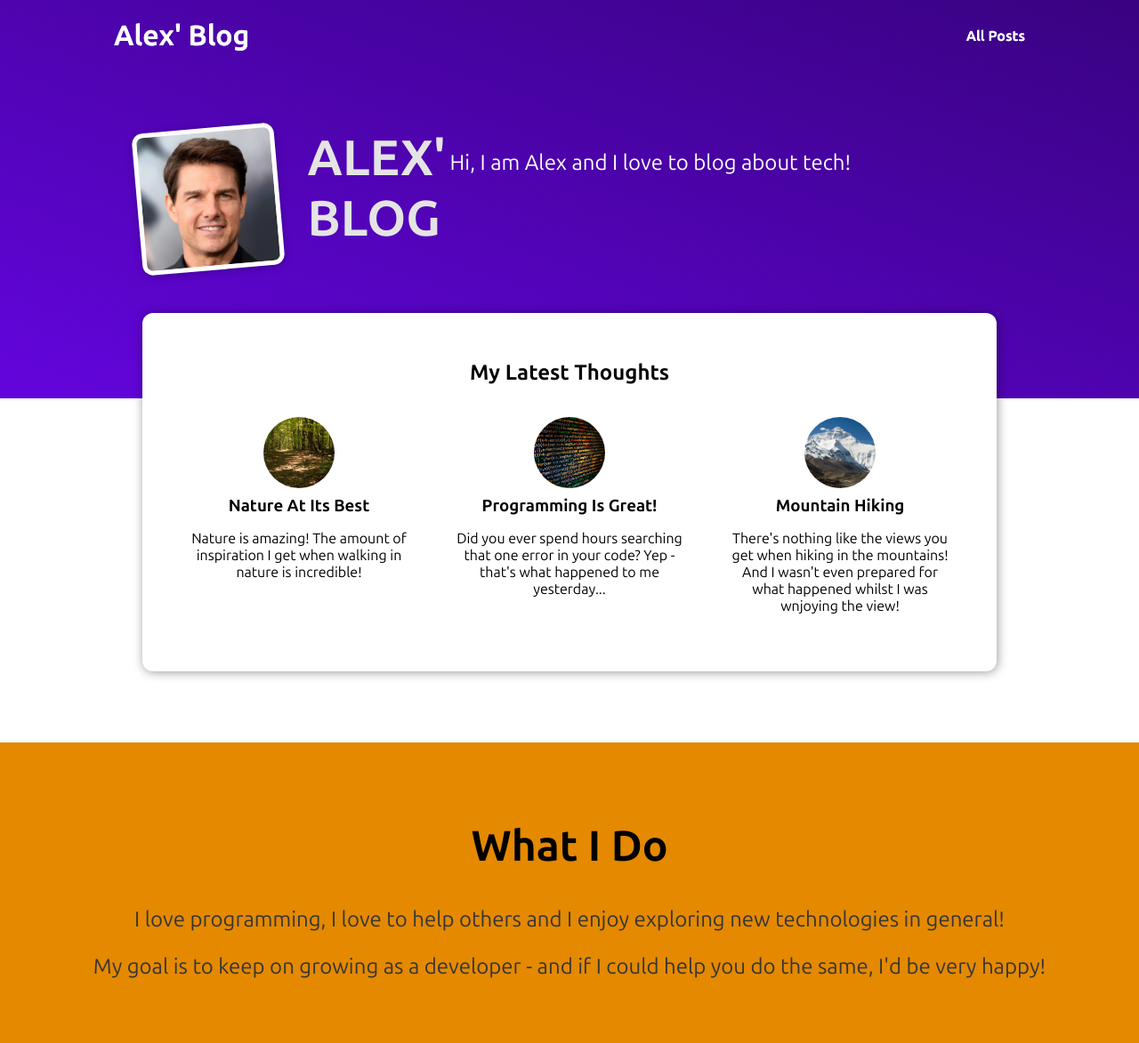
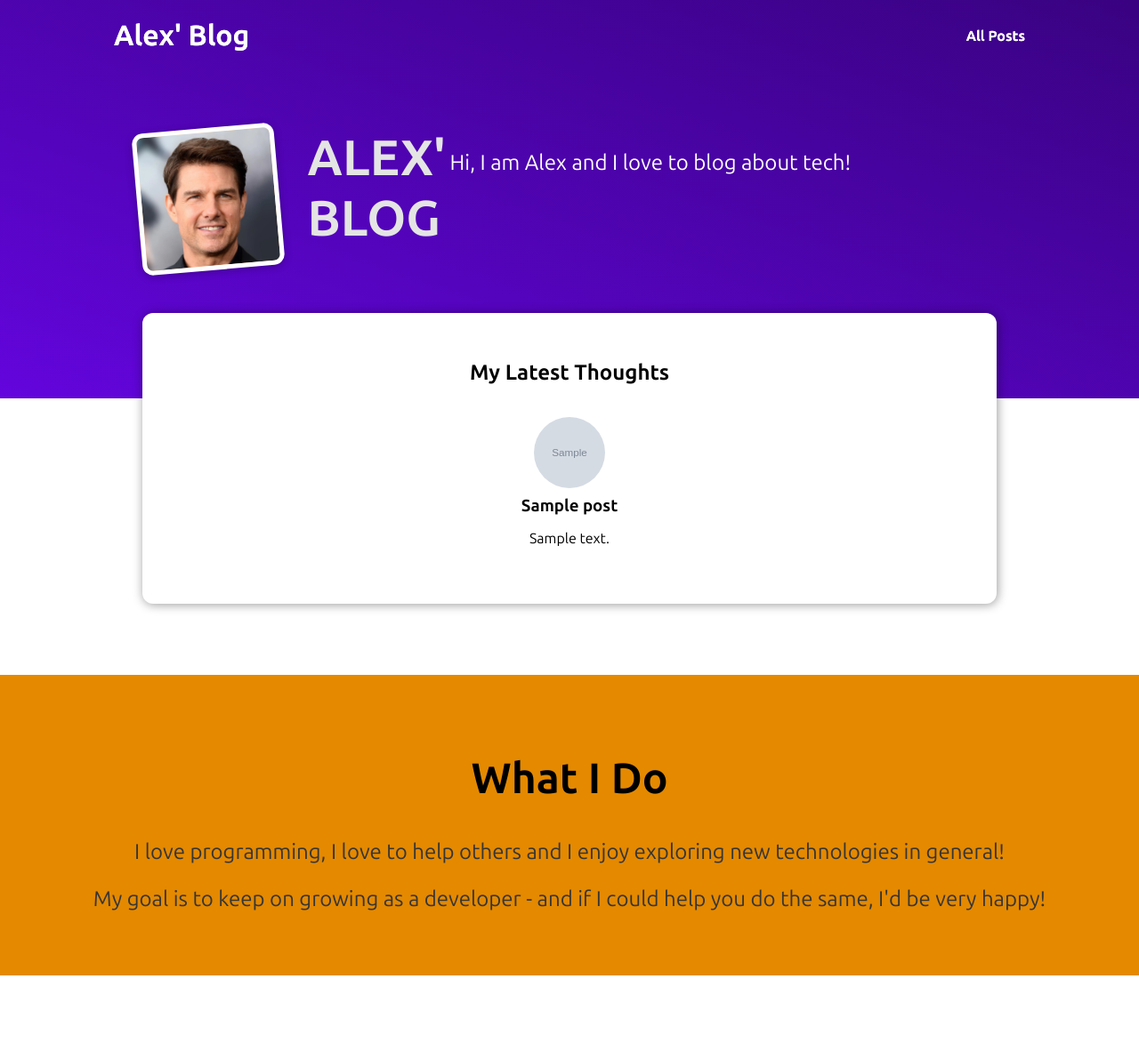
Before and after one commit to asaninocente/my-site, a Django app: page / in a window 1280 px wide. Shown: the whole page at 89% size. After the commit the page ends 1097 px from the top, so only its background shows below. Run offline with Django 5.2, Linux system fonts and the light colour scheme; tables that the repository leaves empty hold one stand-in row (values such as "Sample post"); grey boxes marked "Sample" are stand-in pictures.

Commit message:
Fetching Posts for Starting Page

```diff
--- a/blog/templates/blog/includes/post.html
+++ b/blog/templates/blog/includes/post.html
@@ -3,7 +3,7 @@
 <li>
   <article class='post'>
     <a href='{% url "post-detail-page" post.slug %}'>
-      <img src='{% static "blog/images/"|add:post.image %}' alt='{{ post.title }}' />
+      <img src='{% static "blog/images/"|add:post.image_name %}' alt='{{ post.title }}' />
       <div class='post__content'>
         <h3>{{ post.title }}</h3>
         <p>
--- a/blog/views.py
+++ b/blog/views.py
@@ -2,46 +2,9 @@ from datetime import date
 
 from django.shortcuts import render
 
+from .models import Post
+
 all_posts = [
-  {
-    "slug": "hike-in-the-mountains",
-    "image": "mountains.jpg",
-    "author": "Alex",
-    "date": date(2024, 5, 3),
-    "title": "Mountain Hiking",
-    "excerpt": "There's nothing like the views you get when hiking in the mountains! And I wasn't even prepared for what happened whilst I was wnjoying the view!",
-    "content": """
-      Lorem ipsum dolor sit amet, consectetur adipiscing elit. Cras dapibus lorem in mauris molestie elementum. Suspendisse sollicitudin magna vitae diam accumsan, sed pellentesque elit ultrices. Quisque nec nisl ut diam congue fermentum. Vestibulum id blandit sapien. Ut pharetra urna nisi, sed semper ante ornare quis. Curabitur in nibh odio. Proin ut nisl ut magna cursus volutpat. Mauris nec est pulvinar, tincidunt quam at, tincidunt diam.
-      Pellentesque eget porttitor quam, dignissim imperdiet mi. Sed in dignissim justo. Cras egestas imperdiet dolor vel lobortis. Praesent vestibulum erat in odio elementum porttitor. Sed eget euismod mauris, sed placerat elit. Nulla auctor, arcu nec iaculis porttitor, nulla nulla semper diam, at semper odio dolor quis arcu. Nulla eros eros, cursus ut ex at, bibendum dictum massa. Praesent nec dolor eget dui egestas blandit. Ut ac magna tortor. Fusce congue, ipsum quis egestas volutpat, velit dui lobortis quam, non mattis metus ante sit amet justo.
-      Pellentesque habitant morbi tristique senectus et netus et malesuada fames ac turpis egestas. Vestibulum vehicula est at pharetra venenatis. In eleifend justo lectus. Nullam pharetra volutpat dignissim. Mauris imperdiet augue ligula, sollicitudin rhoncus enim vestibulum a. Suspendisse vel euismod odio, sed euismod mi. Quisque vitae ipsum massa. Sed pretium venenatis tellus sit amet faucibus. Suspendisse efficitur risus et ex varius lobortis vitae eu ante. Mauris congue, tellus vel rhoncus vestibulum, ex tellus semper orci, et porttitor massa est a elit.
-    """
-  },
-  {
-    "slug": "programming-is-fun",
-    "image": "coding.webp",
-    "author": "Maximilian",
-    "date": date(2022, 3, 10),
-    "title": "Programming Is Great!",
-    "excerpt": "Did you ever spend hours searching that one error in your code? Yep - that's what happened to me yesterday...",
-    "content": """
-      Lorem ipsum dolor sit amet, consectetur adipiscing elit. Cras dapibus lorem in mauris molestie elementum. Suspendisse sollicitudin magna vitae diam accumsan, sed pellentesque elit ultrices. Quisque nec nisl ut diam congue fermentum. Vestibulum id blandit sapien. Ut pharetra urna nisi, sed semper ante ornare quis. Curabitur in nibh odio. Proin ut nisl ut magna cursus volutpat. Mauris nec est pulvinar, tincidunt quam at, tincidunt diam.
-      Pellentesque eget porttitor quam, dignissim imperdiet mi. Sed in dignissim justo. Cras egestas imperdiet dolor vel lobortis. Praesent vestibulum erat in odio elementum porttitor. Sed eget euismod mauris, sed placerat elit. Nulla auctor, arcu nec iaculis porttitor, nulla nulla semper diam, at semper odio dolor quis arcu. Nulla eros eros, cursus ut ex at, bibendum dictum massa. Praesent nec dolor eget dui egestas blandit. Ut ac magna tortor. Fusce congue, ipsum quis egestas volutpat, velit dui lobortis quam, non mattis metus ante sit amet justo.
-      Pellentesque habitant morbi tristique senectus et netus et malesuada fames ac turpis egestas. Vestibulum vehicula est at pharetra venenatis. In eleifend justo lectus. Nullam pharetra volutpat dignissim. Mauris imperdiet augue ligula, sollicitudin rhoncus enim vestibulum a. Suspendisse vel euismod odio, sed euismod mi. Quisque vitae ipsum massa. Sed pretium venenatis tellus sit amet faucibus. Suspendisse efficitur risus et ex varius lobortis vitae eu ante. Mauris congue, tellus vel rhoncus vestibulum, ex tellus semper orci, et porttitor massa est a elit.
-    """
-  },
-  {
-    "slug": "into-the-woods",
-    "image": "woods.jpg",
-    "author": "Maximilian",
-    "date": date(2020, 8, 5),
-    "title": "Nature At Its Best",
-    "excerpt": "Nature is amazing! The amount of inspiration I get when walking in nature is incredible!",
-    "content": """
-      Lorem ipsum dolor sit amet, consectetur adipiscing elit. Cras dapibus lorem in mauris molestie elementum. Suspendisse sollicitudin magna vitae diam accumsan, sed pellentesque elit ultrices. Quisque nec nisl ut diam congue fermentum. Vestibulum id blandit sapien. Ut pharetra urna nisi, sed semper ante ornare quis. Curabitur in nibh odio. Proin ut nisl ut magna cursus volutpat. Mauris nec est pulvinar, tincidunt quam at, tincidunt diam.
-      Pellentesque eget porttitor quam, dignissim imperdiet mi. Sed in dignissim justo. Cras egestas imperdiet dolor vel lobortis. Praesent vestibulum erat in odio elementum porttitor. Sed eget euismod mauris, sed placerat elit. Nulla auctor, arcu nec iaculis porttitor, nulla nulla semper diam, at semper odio dolor quis arcu. Nulla eros eros, cursus ut ex at, bibendum dictum massa. Praesent nec dolor eget dui egestas blandit. Ut ac magna tortor. Fusce congue, ipsum quis egestas volutpat, velit dui lobortis quam, non mattis metus ante sit amet justo.
-      Pellentesque habitant morbi tristique senectus et netus et malesuada fames ac turpis egestas. Vestibulum vehicula est at pharetra venenatis. In eleifend justo lectus. Nullam pharetra volutpat dignissim. Mauris imperdiet augue ligula, sollicitudin rhoncus enim vestibulum a. Suspendisse vel euismod odio, sed euismod mi. Quisque vitae ipsum massa. Sed pretium venenatis tellus sit amet faucibus. Suspendisse efficitur risus et ex varius lobortis vitae eu ante. Mauris congue, tellus vel rhoncus vestibulum, ex tellus semper orci, et porttitor massa est a elit.
-    """
-  }
 ]
 
 def get_date(post):
@@ -50,8 +13,9 @@ def get_date(post):
 # Create your views here.
 
 def starting_page(request):
-  sorted_posts = sorted(all_posts, key=get_date)
-  latest_posts = sorted_posts[-3:]
+  latest_posts = Post.objects.all().order_by('-date')[:3]
+  # sorted_posts = sorted(all_posts, key=get_date)
+  # latest_posts = sorted_posts[-3:]
   return render(request, 'blog/index.html', {
     'posts': latest_posts
   })
```
